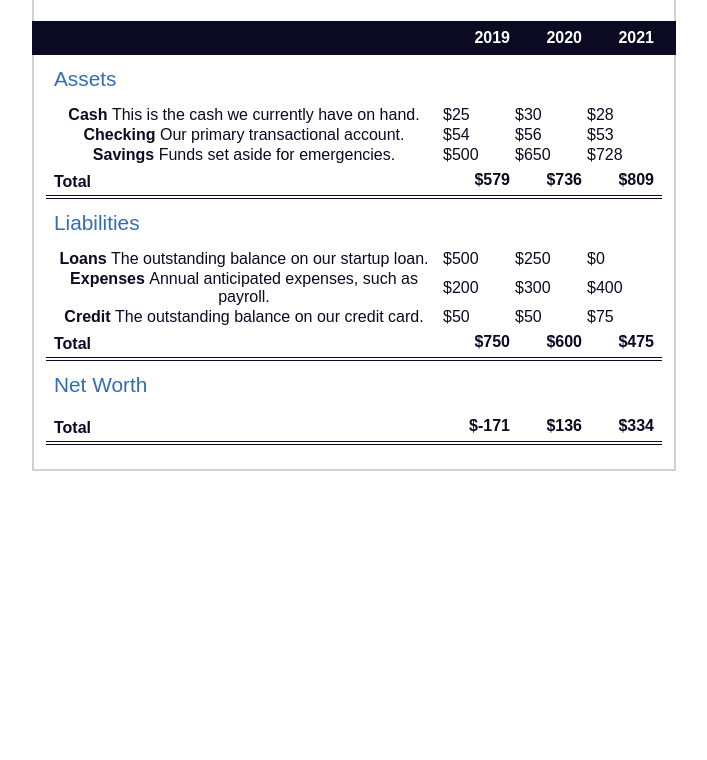
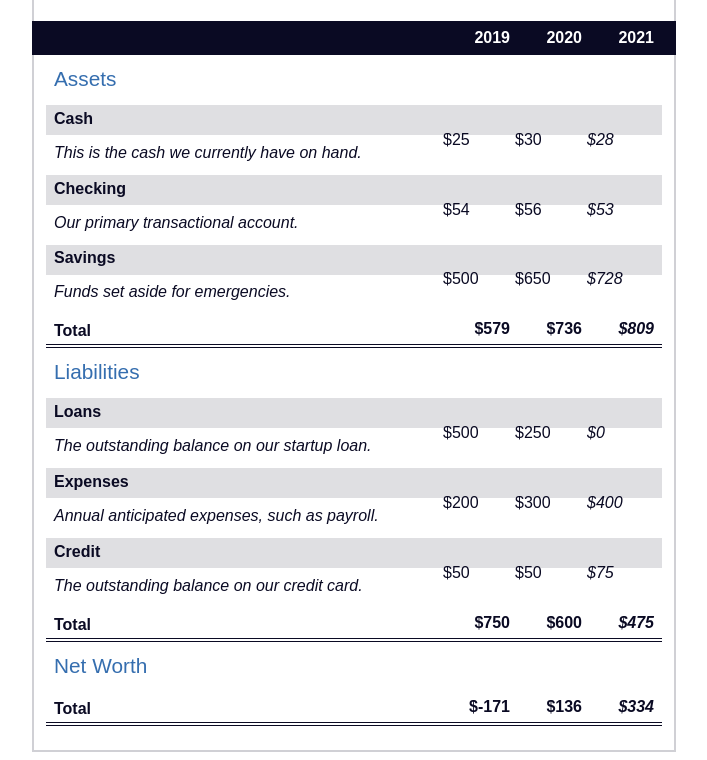
Before and after one commit to zhb1993/freecodecamp_html, a plain HTML site: page balance_sheet/index.html in a window 1280 px wide. Shown: the part 106-866 px from the top of the page, without its empty margins (286-993 px from the left). Before the commit the page ends 800 px from the top, so only its background shows below. Drawn offline with Linux system fonts and the light colour scheme.

Commit message:
修改样式

```diff
--- a/balance_sheet/styles.css
+++ b/balance_sheet/styles.css
@@ -64,9 +64,7 @@ section{
 .table-wrap{
     padding: 0 0.75rem 1.5rem 0.75rem;
 }
-span{
-    font-weight: normal;
-}
+
 
 table{
     border-collapse: collapse;
@@ -108,3 +106,26 @@ tr.total td{
 tr.total td:nth-of-type(3){
     padding-right: 0.5rem;
 }
+
+tr.total:hover{
+    background-color: #99c9ff;
+}
+td[class="current"]{
+    font-style: italic;
+}
+tr[class="data"]{
+    background: linear-gradient(to bottom, #dfdfe2 1.845rem, white 1.845rem);
+}
+tr.data th{
+    text-align: left;
+    padding-top: 0.3rem;
+    padding-left: 0.5rem;
+}
+
+tr.data th .description{
+    display: block;
+    font-style: italic;
+    font-weight: normal;
+    padding: 1rem 0 0.75rem;
+    margin-right: -13.5rem;
+}
```
